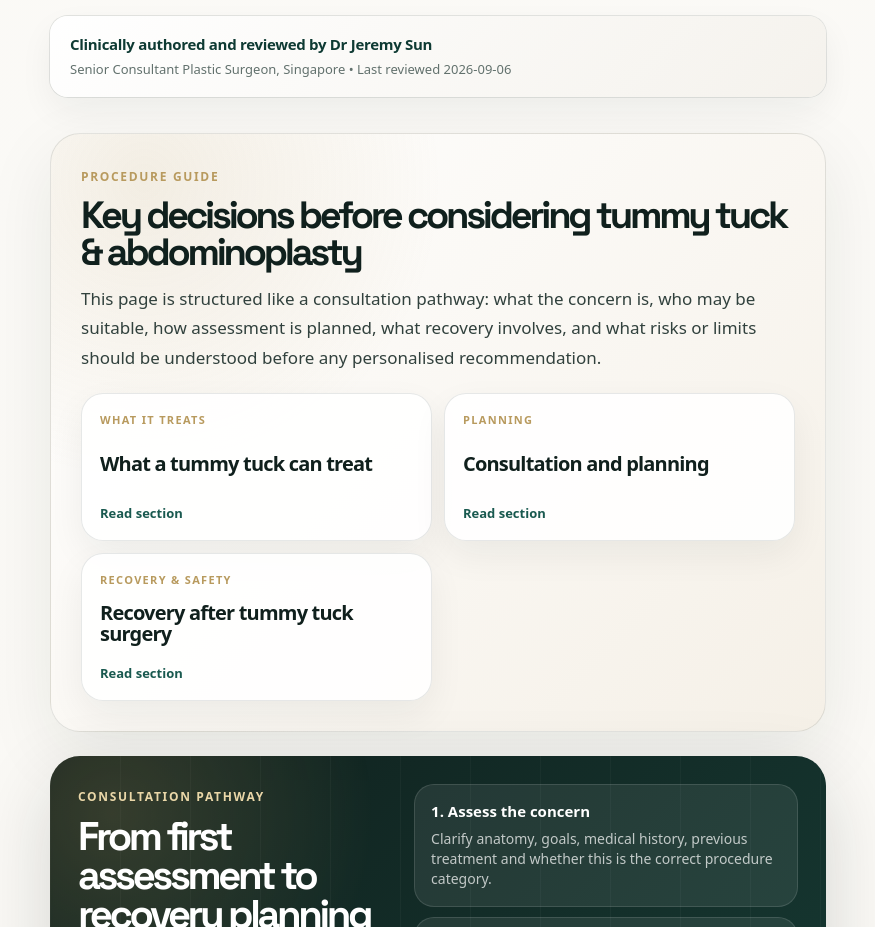
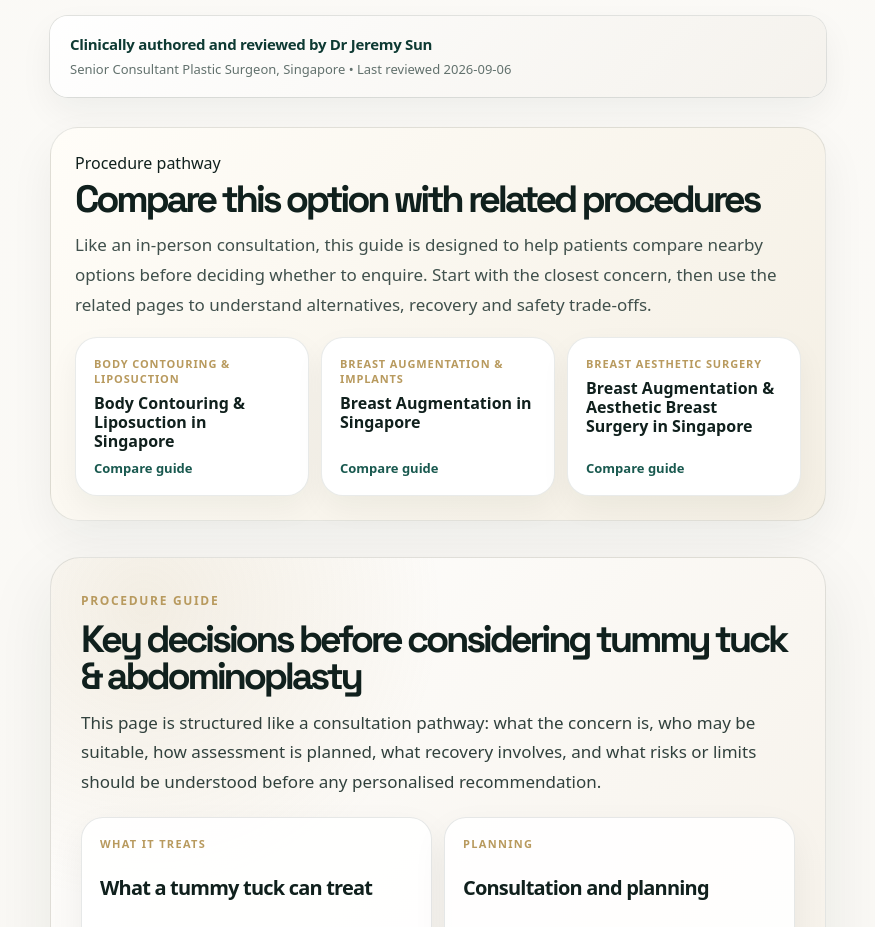
Before and after one commit to zatyrical/plasticwebsite, a Next.js app: page /tummy-tuck-singapore in a window 1280 px wide. Shown: the part 1761-2688 px from the top of the page, without its empty margins (202-1077 px from the left). Built offline with nearby package versions, Linux system fonts and the light colour scheme.

Commit message:
Improve procedure page pathway navigation

```diff
--- a/app/ProcedureArticle.tsx
+++ b/app/ProcedureArticle.tsx
@@ -262,6 +262,25 @@ export default function ProcedureArticlePage({ article }: Props) {
               <span>Senior Consultant Plastic Surgeon, Singapore • Last reviewed {lastReviewedIso}</span>
             </div>
 
+            <section className="procedure-cluster-nav" aria-label="Related consultation pathways">
+              <div>
+                <div className="procedure-map-kicker">Procedure pathway</div>
+                <h2>Compare this option with related procedures</h2>
+                <p>
+                  Like an in-person consultation, this guide is designed to help patients compare nearby options before deciding whether to enquire. Start with the closest concern, then use the related pages to understand alternatives, recovery and safety trade-offs.
+                </p>
+              </div>
+              <div className="procedure-cluster-links">
+                {relatedArticles.slice(0, 3).map((item) => (
+                  <Link href={item.href} key={`top-${item.href}`}>
+                    <small>{item.category}</small>
+                    <strong>{item.title}</strong>
+                    <span>Compare guide</span>
+                  </Link>
+                ))}
+              </div>
+            </section>
+
             <section className="procedure-decision-map" aria-label="Procedure decision pathway">
               <div className="procedure-map-kicker">Procedure guide</div>
               <h2>Key decisions before considering {article.eyebrow.toLowerCase()}</h2>
--- a/app/globals.css
+++ b/app/globals.css
@@ -740,3 +740,16 @@
 .procedure-journey-steps strong{font-size:15px;color:#fff}
 .procedure-journey-steps span{font-size:14px;color:rgba(255,255,255,.72)}
 @media(max-width:900px){.procedure-journey{grid-template-columns:1fr;padding:20px;border-radius:22px;gap:16px}.procedure-journey-steps li{border-radius:16px;padding:14px}.procedure-journey-steps strong{font-size:14px}.procedure-journey-steps span{font-size:13px}}
+
+
+/* Nassif-inspired consultation pathway navigation */
+.procedure-cluster-nav{margin:30px 0 28px;padding:24px;border:1px solid rgba(16,32,29,.10);border-radius:28px;background:linear-gradient(135deg,#fffdf8 0%,#f4efe4 100%);box-shadow:0 18px 46px rgba(16,32,29,.06)}
+.procedure-cluster-nav h2{margin:6px 0 12px;font-size:clamp(26px,3.4vw,38px)}
+.procedure-cluster-nav p{margin:0;color:#40504c}
+.procedure-cluster-links{display:grid;grid-template-columns:repeat(3,minmax(0,1fr));gap:12px;margin-top:18px}
+.procedure-cluster-links a{display:flex;flex-direction:column;gap:8px;min-height:150px;padding:18px;border-radius:22px;background:white;border:1px solid rgba(16,32,29,.09);box-shadow:0 12px 30px rgba(16,32,29,.05);transition:.2s ease}
+.procedure-cluster-links a:hover{transform:translateY(-2px);box-shadow:0 18px 42px rgba(16,32,29,.10)}
+.procedure-cluster-links small{font-size:11px;font-weight:750;letter-spacing:.08em;text-transform:uppercase;color:var(--gold)}
+.procedure-cluster-links strong{font-size:16px;line-height:1.18;color:var(--ink)}
+.procedure-cluster-links span{margin-top:auto;font-size:13px;font-weight:700;color:var(--emerald-2)}
+@media(max-width:900px){.procedure-cluster-nav{padding:18px;border-radius:22px}.procedure-cluster-links{grid-template-columns:1fr}.procedure-cluster-links a{min-height:auto}}
```
